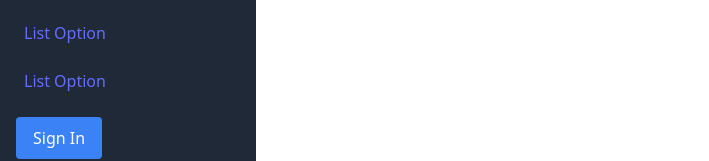
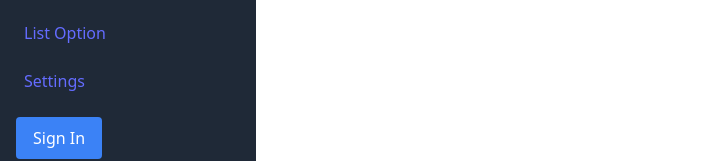
Before and after one commit to AIWithDoug/Smart-HabitTracker, a React (Vite) app in the folder frontend/: page /dashboard in a window 1280 px wide. Shown: the part 239-400 px from the top of the page, without its empty margins (0-709 px from the left). Built offline with nearby package versions, Linux system fonts and the light colour scheme; no server answers.

Commit message:
Amendended nav options

```diff
--- a/frontend/src/pages/Dashboard.jsx
+++ b/frontend/src/pages/Dashboard.jsx
@@ -122,7 +122,7 @@ function Dashboard() {
             <a href="#">List Option</a>
           </li>
           <li className="mt-2 hover:bg-gray-700 p-2 rounded">
-            <a href="#">List Option</a>
+            <a href="#">Settings</a>
           </li>
         </ul>
         {userEmail && (
```
